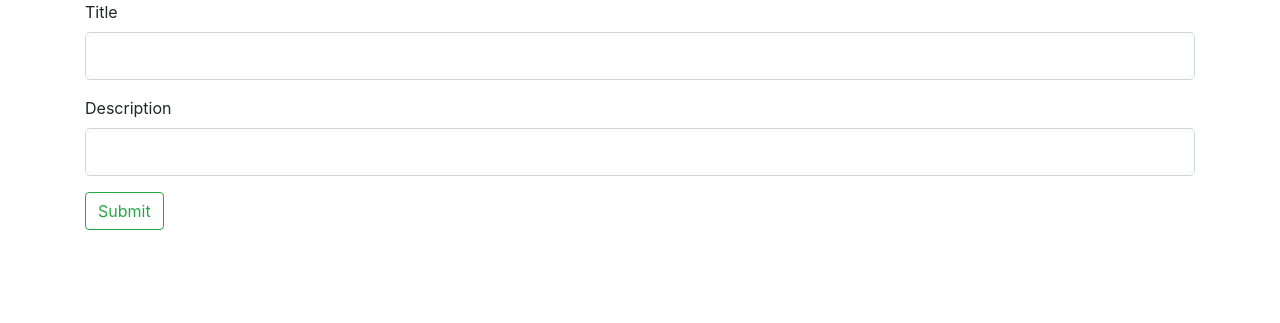
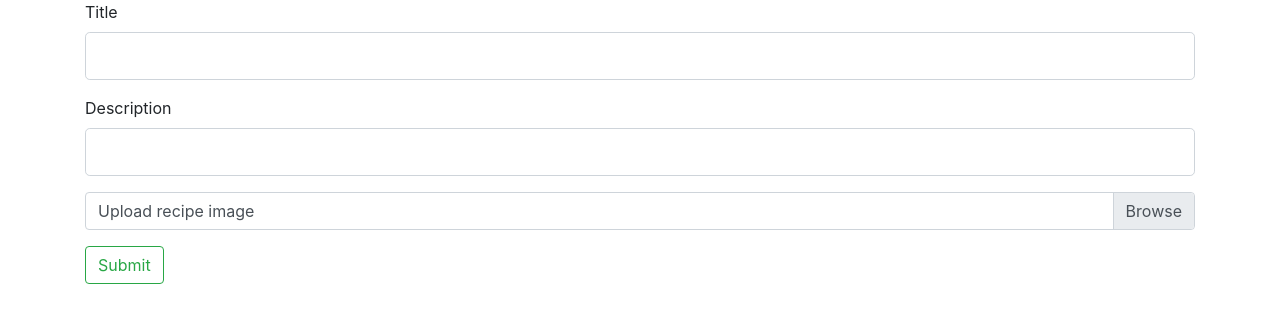
Before and after one commit to Code-Institute-Submissions/3rd-milestone-project, a Flask app: page /recipe/add in a window 1280 px wide. Shown: the part 56-379 px from the top of the page. Run offline with Flask 2, Linux system fonts and the light colour scheme; the visitor is signed in with stand-in values (Sample User, id 1); some libraries are stand-ins or nearby versions.

Commit message:
Added image upload

```diff
--- a/application/forms.py
+++ b/application/forms.py
@@ -1,5 +1,5 @@
 from flask_wtf import FlaskForm
-from wtforms import StringField, PasswordField, SubmitField, BooleanField
+from wtforms import StringField, PasswordField, SubmitField, BooleanField, FileField
 from wtforms.validators import DataRequired, Length, Email, EqualTo, ValidationError
 from application.models import User, Recipe
 
@@ -37,4 +37,5 @@ class RegistrationForm(FlaskForm):
 class AddRecipeForm(FlaskForm):
     title                   = StringField('Title', validators=[DataRequired(message="Please enter a title for your recipe.")])
     description             = StringField('Description', validators=[DataRequired(message="Please enter a description for your recipe.")])
+    recipe_image            = FileField('Upload recipe image')
     submit                  = SubmitField('Submit')
--- a/application/models.py
+++ b/application/models.py
@@ -17,6 +17,8 @@ class Recipe(db.Document):
     description             = db.StringField(max_length = 50)
     author_id               = db.ReferenceField('User')
     author                  = db.StringField(max_length = 50)
+    recipe_image            = db.FileField()
+    recipe_image_name       = db.StringField(max_length = 150)
 
 # ------ USER MODEL ------ #
 class User(db.Document, UserMixin):
--- a/application/templates/add_recipe.html
+++ b/application/templates/add_recipe.html
@@ -27,6 +27,17 @@
       endif %}
     </div>
     <div class="form-group">
+      <div class="custom-file">
+      {{ form.recipe_image(class="custom-file-input") }}
+      {{ form.recipe_image.label(class="custom-file-label") }}
+    </div>
+      {% if form.recipe_image.errors %}
+          {% for error in form.recipe_image.errors %}
+              <span>{{ error }}</span></br>
+          {% endfor %}
+      {% endif %}
+  </div>
+    <div class="form-group">
       {{ form.submit(class="btn btn-outline-success") }}
     </div>
   </form>
--- a/application/views.py
+++ b/application/views.py
@@ -3,6 +3,8 @@ from application import app, db
 from application.forms import LoginForm, RegistrationForm, AddRecipeForm
 from application.models import Recipe, User
 from flask_login import login_user, current_user, logout_user, login_required
+from werkzeug.utils import secure_filename
+import datetime
 
 @app.route("/")
 @app.route("/home")
@@ -30,8 +32,19 @@ def add_recipe():
         recipe_id       = Recipe.objects.count() + 1
         title           = form.title.data
         description     = form.description.data
+
+        # Check if recipe image is selected by user
+        if 'recipe_image' in request.files:
+            recipe_image = request.files[ 'recipe_image']
+            # Check if image name is secure by usering Werkzeug's secure_filename function
+            secure_image_name = secure_filename(recipe_image.filename)
+
+            # Creating suffix for making image name unique
+            suffix = datetime.datetime.now().strftime("%y%m%d_%H%M%S")
+            recipe_image_name = "_".join([secure_image_name, suffix])
+
         # Create new instance of recipe
-        new_recipe = Recipe(recipe_id = recipe_id, title = title, description = description, author_id = author_id, author = author)
+        new_recipe = Recipe(recipe_id = recipe_id, title = title, description = description, author_id = author_id, author = author, recipe_image = recipe_image, recipe_image_name = recipe_image_name)
         # Insert record to the DB
         new_recipe.save()
         flash('Your awesome recipe has been added!', 'success')
```
Also changed, not shown: other parts of application/templates/add_recipe.html (+1 -1 lines), application/static/assets/js/main.js (+9 -1 lines), README.md, application/static/assets/images/default-bbq-810545_640.jpg (added), 1 other file.
